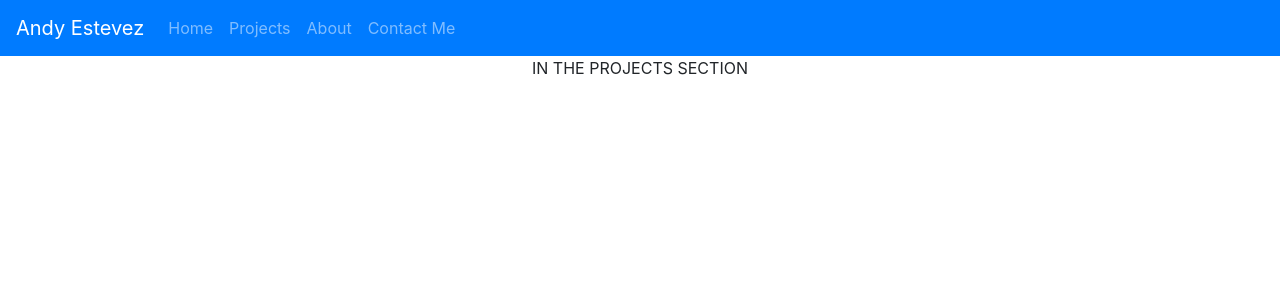
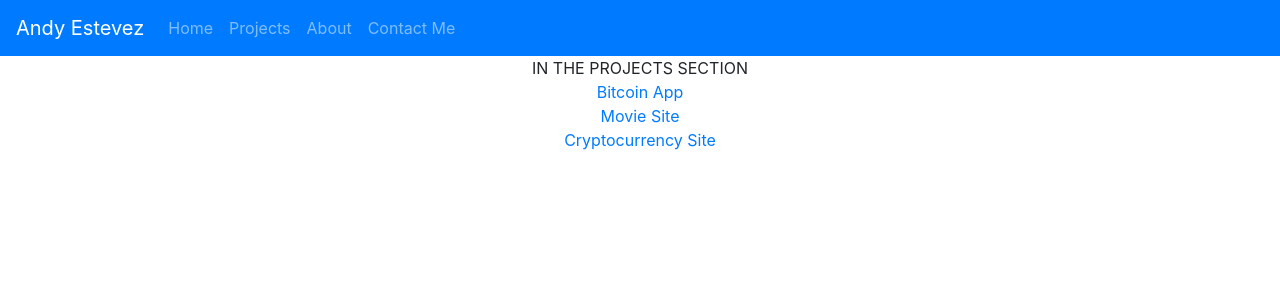
Before and after one commit to AndyEstevez/CMP464-FirstReactApp, a React (Create React App) app: page /projects in a window 1280 px wide. Shown: the top 300 px of the page. Built offline with nearby package versions, Linux system fonts and the light colour scheme.

Commit message:
Added projects

```diff
--- a/src/App.js
+++ b/src/App.js
@@ -2,7 +2,8 @@ import React from 'react';
 import './App.css';
 import { BrowserRouter as Router, Switch, Route } from 'react-router-dom';
 import HomePage from './components/HomePage';
-import ProjectsPage from './components/ProjectsPage';
+import ProjectsPage from './components/ProjectPage/ProjectsPage';
+import SubPage from './components/ProjectPage/SubPage';
 import AboutPage from './components/AboutPage';
 import ContactPage from './components/ContactPage';
 import NavbarObject from './components/Navbar/NavbarObject';
@@ -16,10 +17,11 @@ function App() {
       <div className="App">
         <NavbarObject/>
         <Switch>
-          <Route exact path="/"><HomePage/></Route>
-          <Route exact path="/about"><AboutPage/></Route>
-          <Route exact path="/contact"><ContactPage/></Route>
-          <Route exact path="/projects"><ProjectsPage/></Route>
+          <Route exact path="/" component={HomePage}></Route>
+          <Route exact path="/about" component={AboutPage}></Route>
+          <Route exact path="/contact" component={ContactPage}></Route>
+          <Route exact path="/projects" component={ProjectsPage}></Route>
+          <Route exact path="/projects/:id" component={SubPage}></Route>
         </Switch>
       </div>
     </Router>
--- /dev/null
+++ b/src/components/ProjectPage/ProjectsPage.js
@@ -0,0 +1,23 @@
+import React, { Component } from 'react'
+import { Link } from 'react-router-dom';
+
+
+class ProjectsPage extends Component {
+
+    render() {
+        return (
+            <div>
+                IN THE PROJECTS SECTION
+                <br></br>
+                {/* <div><a href={`/projects/${1}`}>Bitcoin App</a></div>
+                <div><a href={`/projects/${2}`}>Movie Site</a></div>
+                <div><a href={`/projects/${3}`}>Cryptocurrency Site</a></div> */}
+                <Link to={{pathname: '/projects/Bitcoin-App', state: {index: 0} }}>Bitcoin App</Link><br></br>
+                <Link to={{pathname: '/projects/Movie-Site', state: {index: 1} }}>Movie Site</Link><br></br>
+                <Link to={{pathname: '/projects/Cryptocurrency-Site', state: {index: 2} }}>Cryptocurrency Site</Link>
+            </div>
+        )
+    }
+}
+
+export default ProjectsPage;
--- /dev/null
+++ b/src/components/ProjectPage/SubPage.js
@@ -0,0 +1,41 @@
+import React, { Component } from 'react'
+
+
+class SubPage extends Component {
+    constructor(props){
+        super(props);
+        this.state = ({
+            indice: props.match.params,
+            otherValue: props.location.state.index,
+            0: { projectName: "Bitcoin App",
+                    image: "https://raw.githubusercontent.com/AndyEstevez/CryptoApp/master/images/24hr_chart.png",
+                    description: "An android app that creates an account, view the current pricing of Bitcoin based on CoinAPI. See the historical pricing of Bitcoin by 24 Hour/1 Week/1 Month intervals and view buy/sell transactions the user creates which calculates their Net Cost.",
+                    URL: "https://github.com/AndyEstevez/CryptoApp", },
+            1: { projectName: "Movie Site",
+                    image: "",
+                    description: "",
+                    URL: "https://github.com/AndyEstevez/MovieSite", },
+            2: { projectName: "Cryptocurrency Site",
+                    image: "",
+                    description: "",
+                    URL: "https://github.com/AndyEstevez/CryptoSite", },
+        })
+    }
+
+
+
+    render() {
+        let index = (this.state.otherValue)
+        return (
+            <div>
+                <div className="name">{this.state[index].projectName}</div>
+                <div className="image"><img src={this.state[index].image}/></div>
+                <div className="description">{this.state[index].description}</div>
+                <div className="link">{this.state[index].URL}</div>
+
+            </div>
+        )
+    }
+}
+
+export default SubPage;
--- a/src/components/ProjectsPage.js
+++ /dev/null
@@ -1,13 +0,0 @@
-import React, { Component } from 'react'
-
-class ProjectsPage extends Component {
-    render() {
-        return (
-            <div>
-                IN THE PROJECTS SECTION
-            </div>
-        )
-    }
-}
-
-export default ProjectsPage;
```
